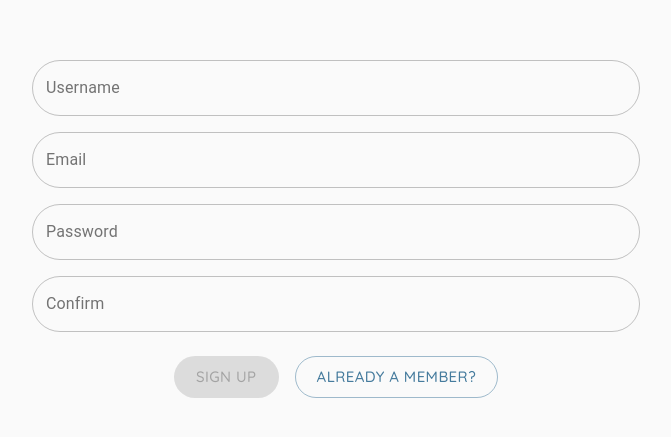
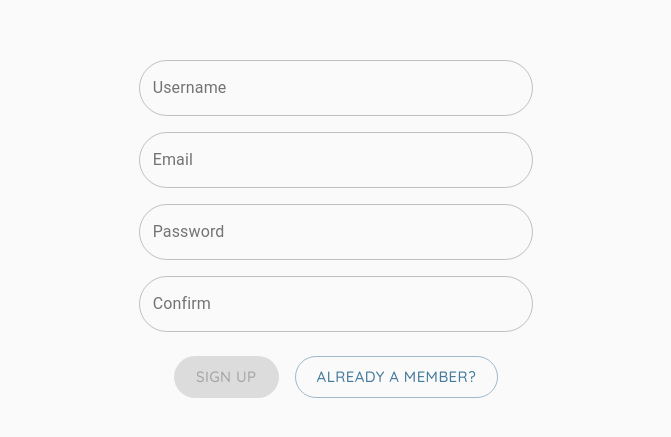
Before and after one commit to bmangust/matcha, a React (Create React App) app: page /register in a window 1280 px wide. Shown: the part 167-604 px from the top of the page, without its empty margins (304-975 px from the left). Built offline with nearby package versions, Linux system fonts and the light colour scheme.

Commit message:
Style update for large screens

```diff
--- a/src/pages/Login/Login.jsx
+++ b/src/pages/Login/Login.jsx
@@ -111,6 +111,7 @@ const Login = () => {
         item
         xs={12}
         sm={6}
+        lg={4}
         container
         direction="column"
         justify="center"
--- a/src/pages/Register/Register.jsx
+++ b/src/pages/Register/Register.jsx
@@ -182,6 +182,7 @@ const Register = () => {
         item
         xs={12}
         sm={6}
+        lg={4}
         container
         direction="column"
         justify="center"
```
